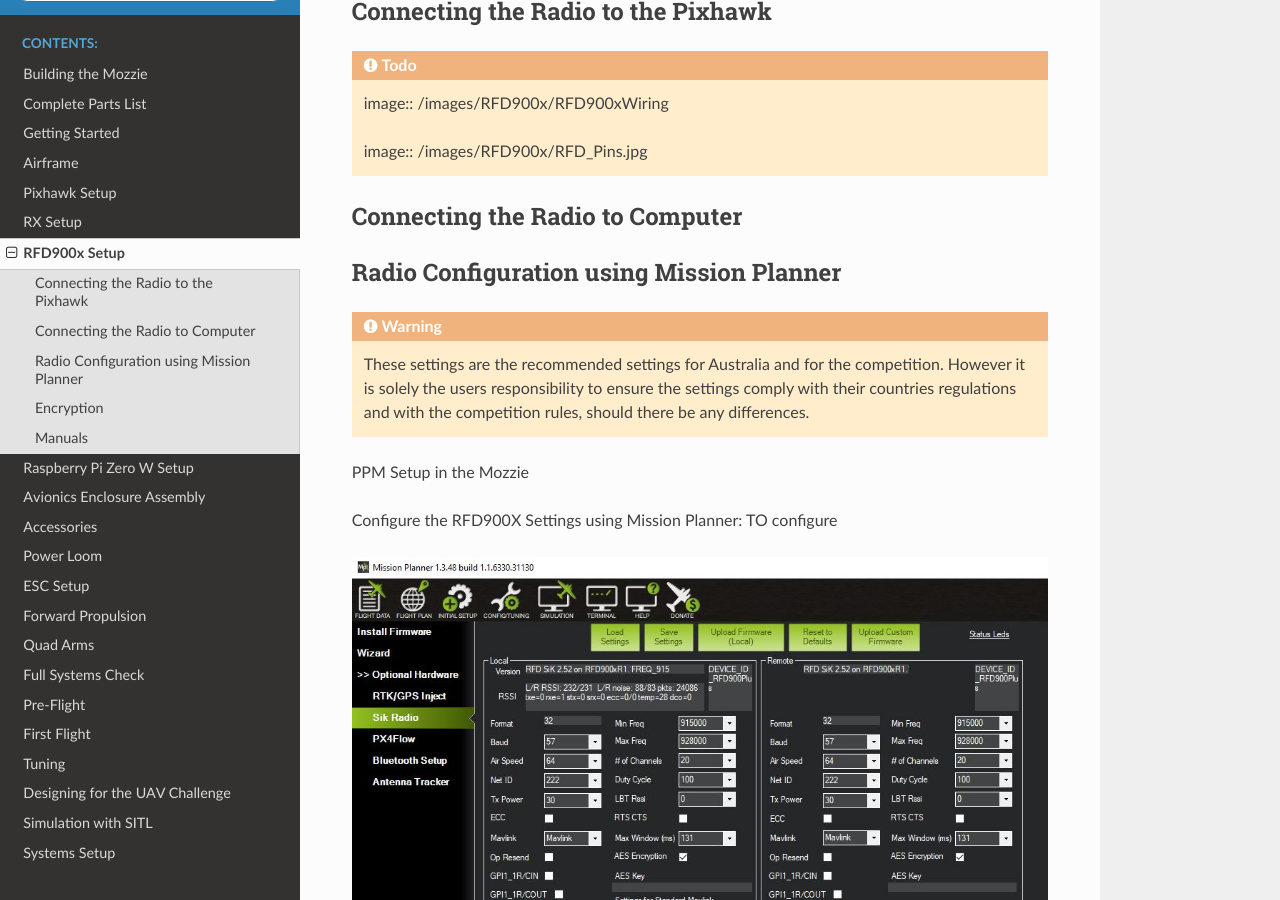
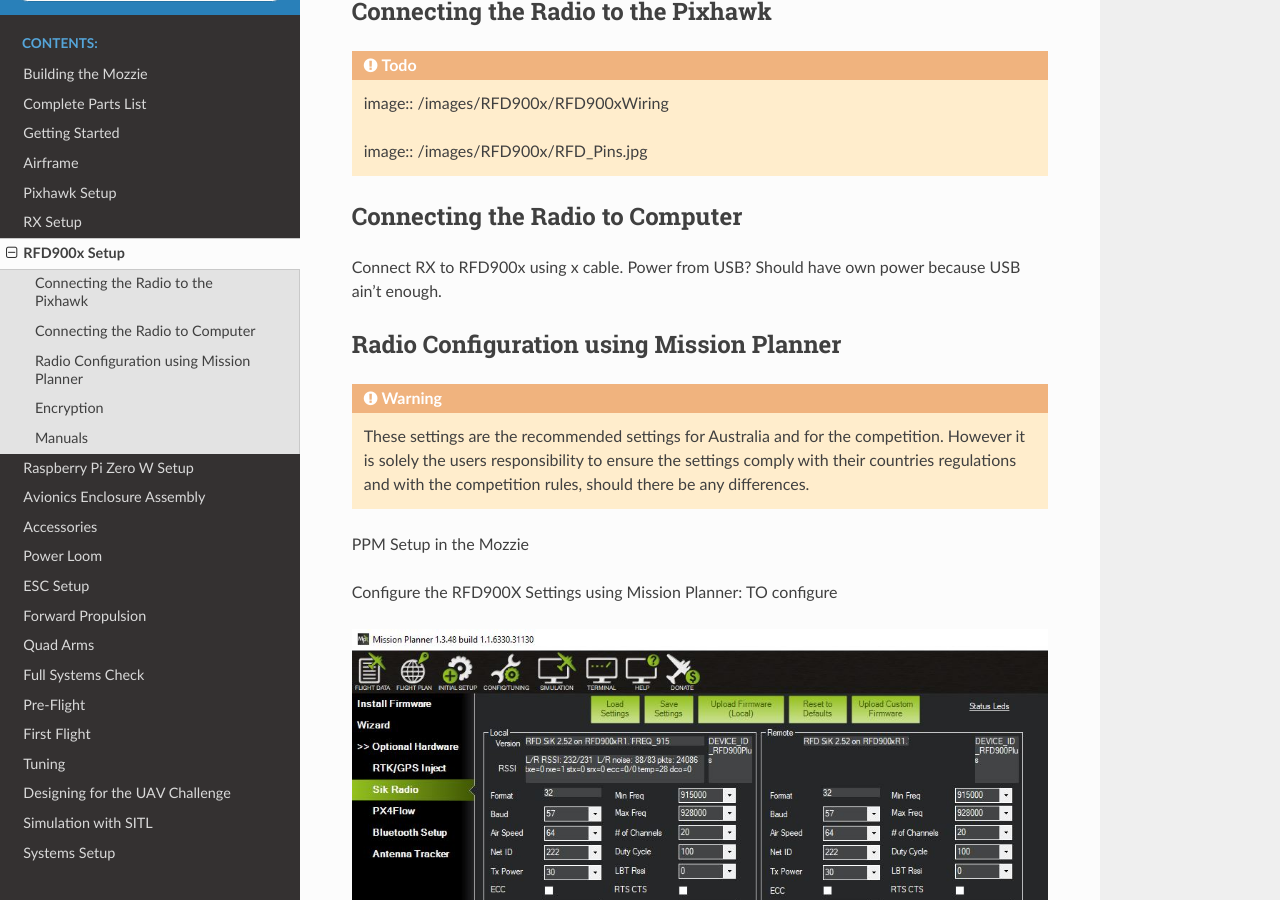
Before and after one commit to sarsky/Mozzie, a Sphinx documentation site: the page built from docs/source/RFD900xSetup.rst, in a window 1280 px wide and 900 px high, scrolled down 516 px. Built offline with Sphinx 7.4.7 and the Read the Docs theme 2.0.0, drawn with Linux system fonts in a browser that asks for light colours.

Commit message:
RFD900 ground power setup

```diff
--- a/docs/source/RFD900xSetup.rst
+++ b/docs/source/RFD900xSetup.rst
@@ -20,6 +20,8 @@
 
 Connecting the Radio to Computer
 ......................................
+Connect RX to RFD900x using x cable.
+Power from USB? Should have own power because USB ain't enough.
 
 
 Radio Configuration using Mission Planner
```
